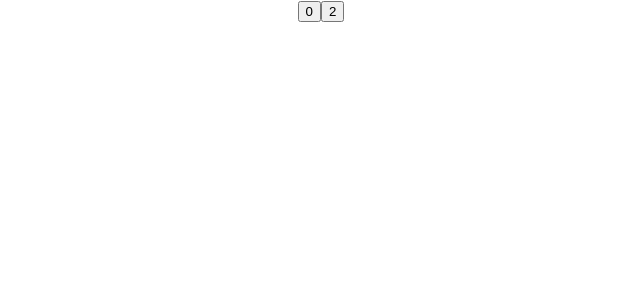
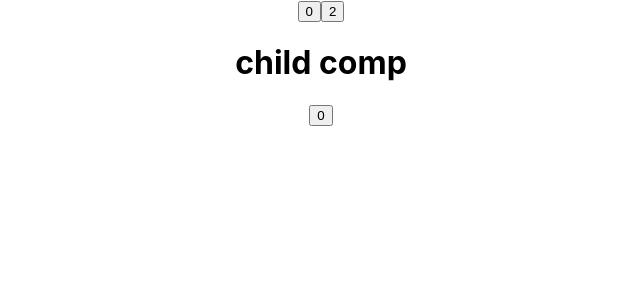
Before and after one commit to Khrystyna7388/react-rep, a React (Create React App) app: page / in a window 1280 px wide. Shown: the top 300 px of the page, without its empty margins (319-959 px from the left). Built offline with nearby package versions, Linux system fonts and the light colour scheme.

Commit message:
useCallback

```diff
--- a/src/App.js
+++ b/src/App.js
@@ -1,10 +1,24 @@
 import logo from './logo.svg';
-import React, {useCallback, useState} from "react";
+import React, {memo, useCallback, useState} from "react";
 import './App.css';
 
-const Child = () => {
+//useCallback
+//використовувати, коли child обгорунтий в memo і child приймає пропсою якусь функцію
 
-}
+const Child = memo(() => {
+  const [counter, setCounter] = useState(0);
+  const inc = () => {
+    setCounter(prev => prev + 1);
+  }
+
+  console.log('child rerender')
+  return (
+      <>
+        <h1>child comp</h1>
+        <button onClick={inc}>{counter}</button>
+      </>
+  )
+})
 
 const App = () => {
   const [counter, setCounter] = useState(0);
@@ -22,6 +36,8 @@ const App = () => {
     <div className="App">
       <button onClick={inc}>{counter}</button>
       <button onClick={inc1}>{counter1}</button>
+
+      <Child inc={inc}/>
     </div>
   );
 }
```
